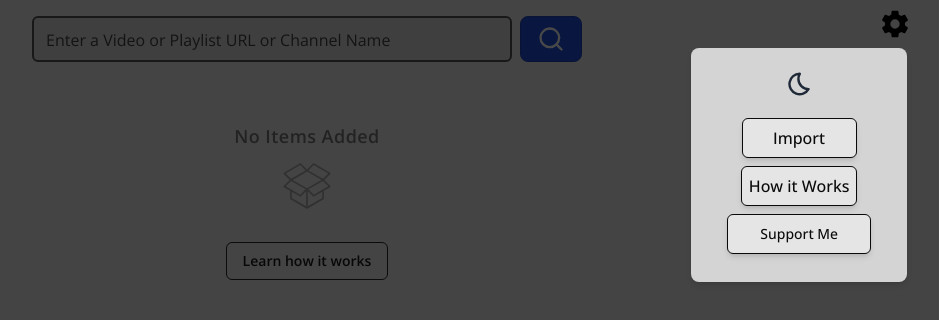
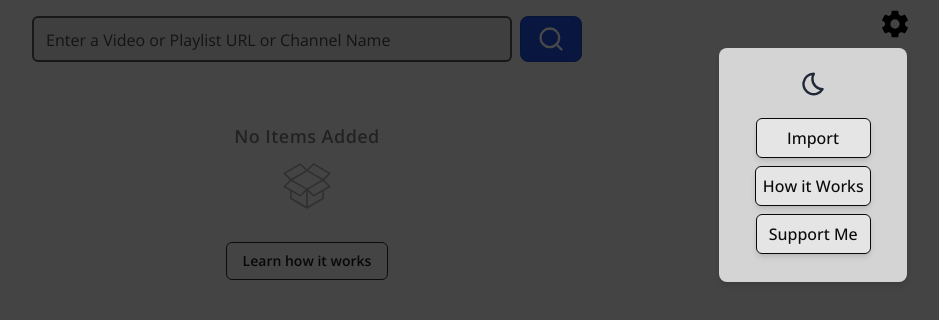
Before and after one commit to MacielG1/Youtube_Playlist_Manager, a Next.js app: page / in a window 1280 px wide. Both pictures are taken after a click on the button 1228 px from the left and 24 px from the top of the page. Shown: the top 320 px of the page, without its empty margins (333-1272 px from the left). Built offline with nearby package versions, Linux system fonts and the light colour scheme.

Commit message:
refactor and cleanup the code

```diff
--- a/components/Settings/SettingsMenu.tsx
+++ b/components/Settings/SettingsMenu.tsx
@@ -10,8 +10,7 @@ import DeleteAllBtn from "./DeleteAllBtn";
 import { usePathname } from "next/navigation";
 import Settings from "@/assets/icons/Settings";
 import ToggleMute from "./ToggleMute";
-import Link from "next/link";
-import Button from "../Button";
+import SupportButton from "./SupportButton";
 
 export default function SettingsMenu() {
   let [isOpen, setIsOpen] = useState(false);
@@ -39,9 +38,7 @@ export default function SettingsMenu() {
       <ImportExportTimers setModalOpen={setIsOpen} />
       <HowItWorks setModalOpen={setIsOpen} />
       <DeleteAllBtn openDeleteModal={openDeleteModal} />
-      <Link target="_blank" rel="noopener noreferrer" href="https://www.buymeacoffee.com/macielg1">
-        <Button className="max-w-[9rem] whitespace-nowrap border border-neutral-950 px-8 text-sm">Support Me</Button>
-      </Link>
+      <SupportButton />
       <ToggleMute />
     </div>
   );
--- /dev/null
+++ b/components/Settings/SupportButton.tsx
@@ -0,0 +1,13 @@
+import useIsExportable from "@/hooks/useIsExportable";
+import Link from "next/link";
+import Button from "../Button";
+
+export default function SupportButton() {
+  const isExportable = useIsExportable();
+
+  return (
+    <Link target="_blank" rel="noopener noreferrer" href="https://www.buymeacoffee.com/macielg1">
+      <Button className={`${isExportable ? "px-16" : "px-3"} max-w-[9rem] whitespace-nowrap border border-neutral-950`}>Support Me</Button>
+    </Link>
+  );
+}
```
